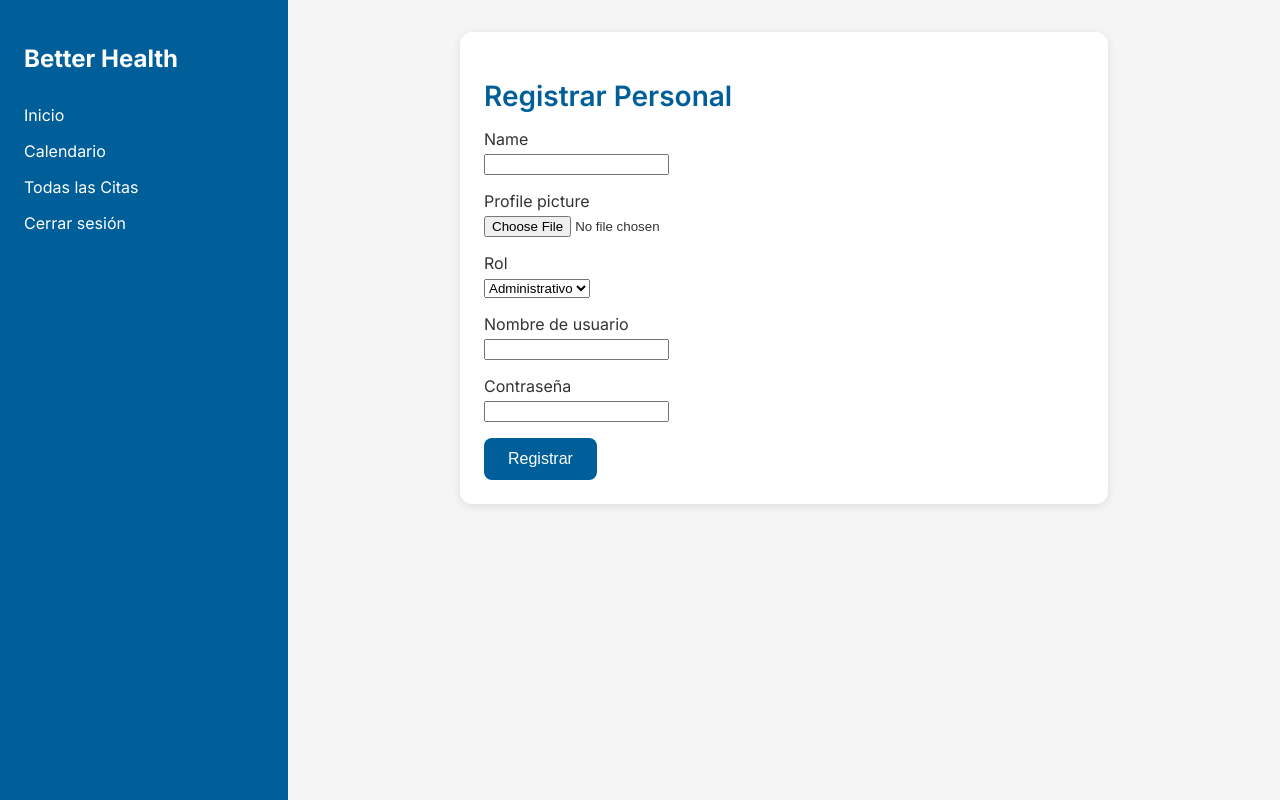
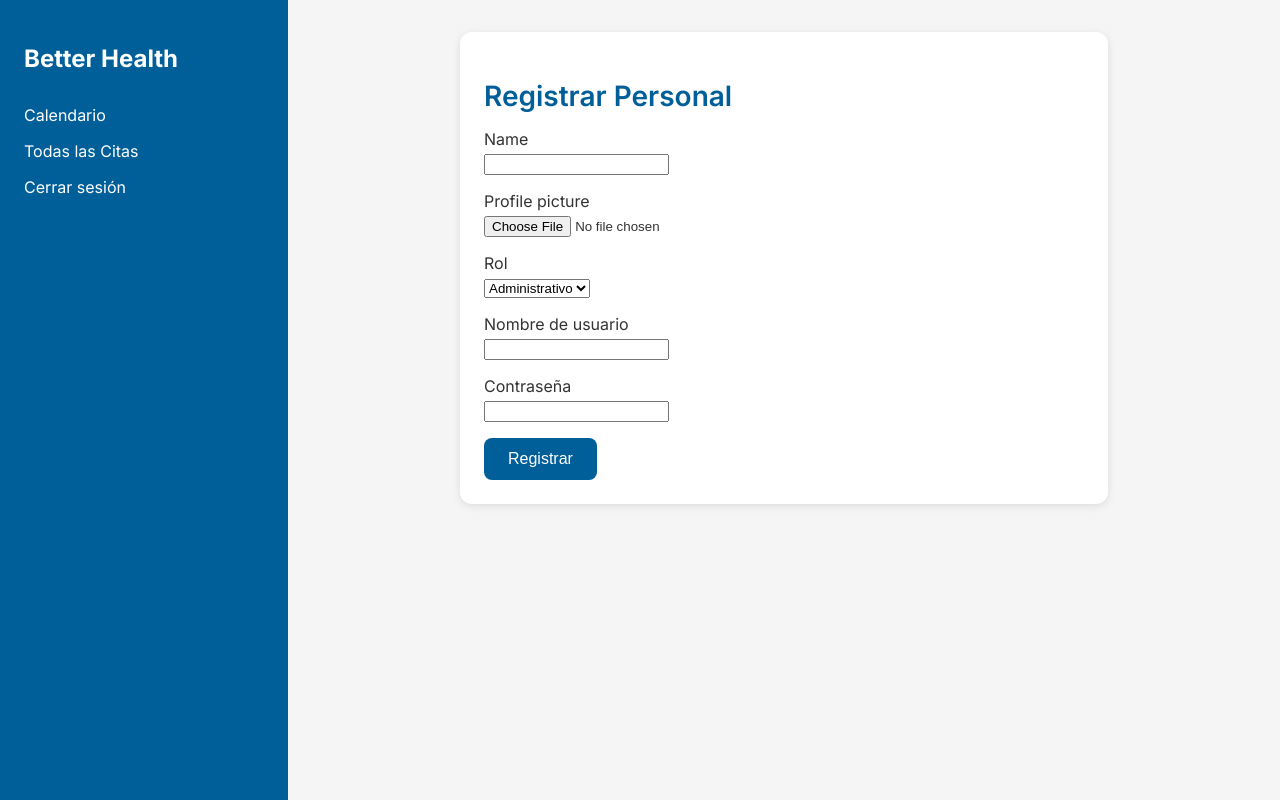
Before and after one commit to wellington-sbr/BetterHealthProject, a Django app: page /register-staff/ in a window 1280 px wide. Run offline with Django 5.2, Linux system fonts and the light colour scheme.

Commit message:
fix: base stops showing appointments from patients perspective

```diff
--- a/patient/templates/base_admin.html
+++ b/patient/templates/base_admin.html
@@ -5,28 +5,23 @@
     <meta charset="UTF-8">
     <title>{% block title %}Panel Administrativo - Better Health{% endblock %}</title>
     <meta name="viewport" content="width=device-width, initial-scale=1.0">
-    <!-- Tipografías -->
     <link href="https://fonts.googleapis.com/css2?family=Inter:wght@400;600;700&display=swap" rel="stylesheet">
-    <!-- Estilos propios -->
     <link rel="stylesheet" href="{% static 'admin.css' %}">
     {% block extra_css %}{% endblock %}
 </head>
 <body>
     <div class="admin-container">
-        <!-- Barra lateral -->
         <aside class="sidebar">
             <h2>Better Health</h2>
             <nav>
                 <ul>
-                    <li><a href="{% url 'panel_administrativo' %}">Inicio</a></li>
                     <li><a href="{% url 'calendar_admin' %}">Calendario</a></li>
-                    <li><a href="{% url 'mis_citas' %}">Todas las Citas</a></li>
+                    <li><a href="{% url 'panel_administrativo' %}">Todas las Citas</a></li>
                     <li><a href="{% url 'logout' %}">Cerrar sesión</a></li>
                 </ul>
             </nav>
         </aside>
 
-        <!-- Contenido principal -->
         <main class="main-content">
             {% block content %}
             {% endblock %}
```
Also changed, not shown: db.sqlite3.
